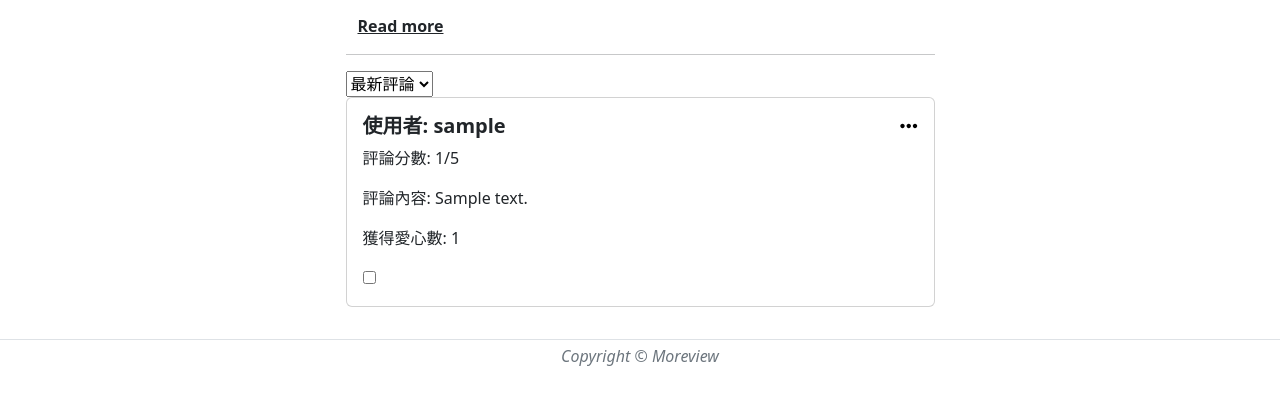
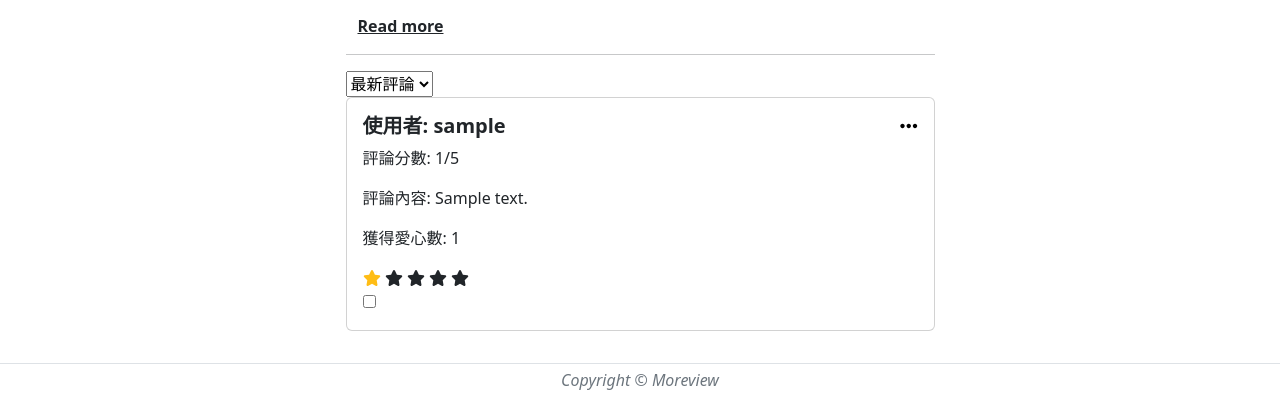
Before and after one commit to hao0608/moreview, a Django app: page /movies/1 in a window 1280 px wide. Shown: the part 553-961 px from the top of the page. Before the commit the page ends 919 px from the top, so only its background shows below. Run offline with Django 4.2, Linux system fonts and the light colour scheme; tables that the repository leaves empty hold one stand-in row (values such as "Sample post"); some libraries are stand-ins or nearby versions.

Commit message:
star funct

```diff
--- a/movie/templates/movie_detail.html
+++ b/movie/templates/movie_detail.html
@@ -118,7 +118,7 @@
 
             <hr>
             <!-- 新增評論區塊 -->
-            {% if request.user.is_superuser  or request.user.is_authenticated%}
+            {% if request.user.is_authenticated %}
                 <div class="container">
                     <form action="{% url 'review:create' %}" method="POST">{% csrf_token %}
                         <input type="hidden" name="userID" value="{{request.user.id}}" />
@@ -200,6 +200,7 @@
 
                         <div class="d-flex justify-content-between">
                             <p>評論分數: {{review.rating}}/5</p>
+
                         </div>
                         <div class="d-flex justify-content-between">
                             <p>評論內容: {{review.content}}</p>
@@ -207,6 +208,19 @@
                         <div class="d-flex justify-content-between">
                             <p>獲得愛心數: {{review.heart_number}}</p>
                         </div>
+                        <!-- 評論星星區塊 -->
+                        <div class="  justify-content-between">
+                            <i class="fa fa-star" {% if review.rating > 0 %} style="color: rgba(255, 183, 0, 0.916);"  {%endif%} ></i>
+                            <i class="fa fa-star" {% if review.rating > 1 %} style="color: rgba(255, 183, 0, 0.916);"  {%endif%} ></i>
+                            <i class="fa fa-star" {% if review.rating > 2 %} style="color: rgba(255, 183, 0, 0.916);"  {%endif%} ></i>
+                            <i class="fa fa-star" {% if review.rating > 3 %} style="color: rgba(255, 183, 0, 0.916);"  {%endif%} ></i>
+                            <i class="fa fa-star" {% if review.rating > 4 %} style="color: rgba(255, 183, 0, 0.916);"  {%endif%} ></i>
+
+
+                        </div>
+
+
+
 
                         {% if request.user.username == review.user.username %}
 
```
